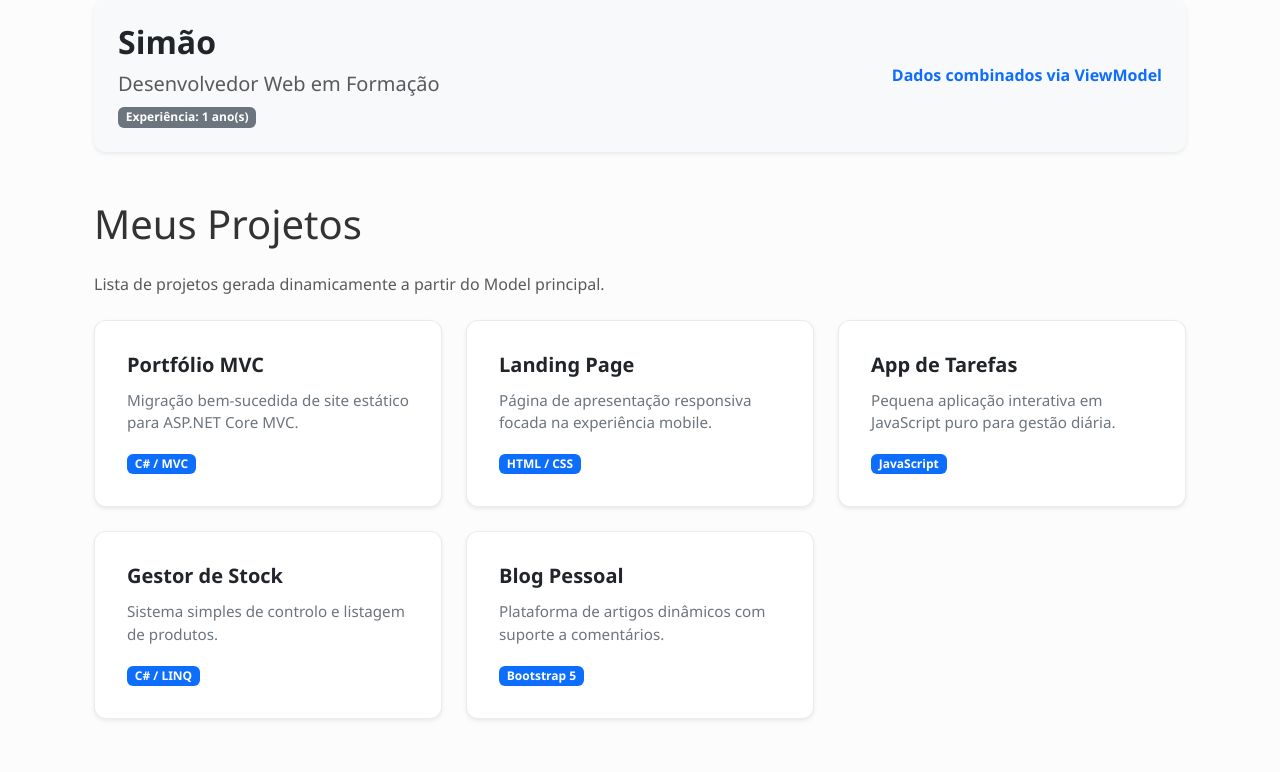
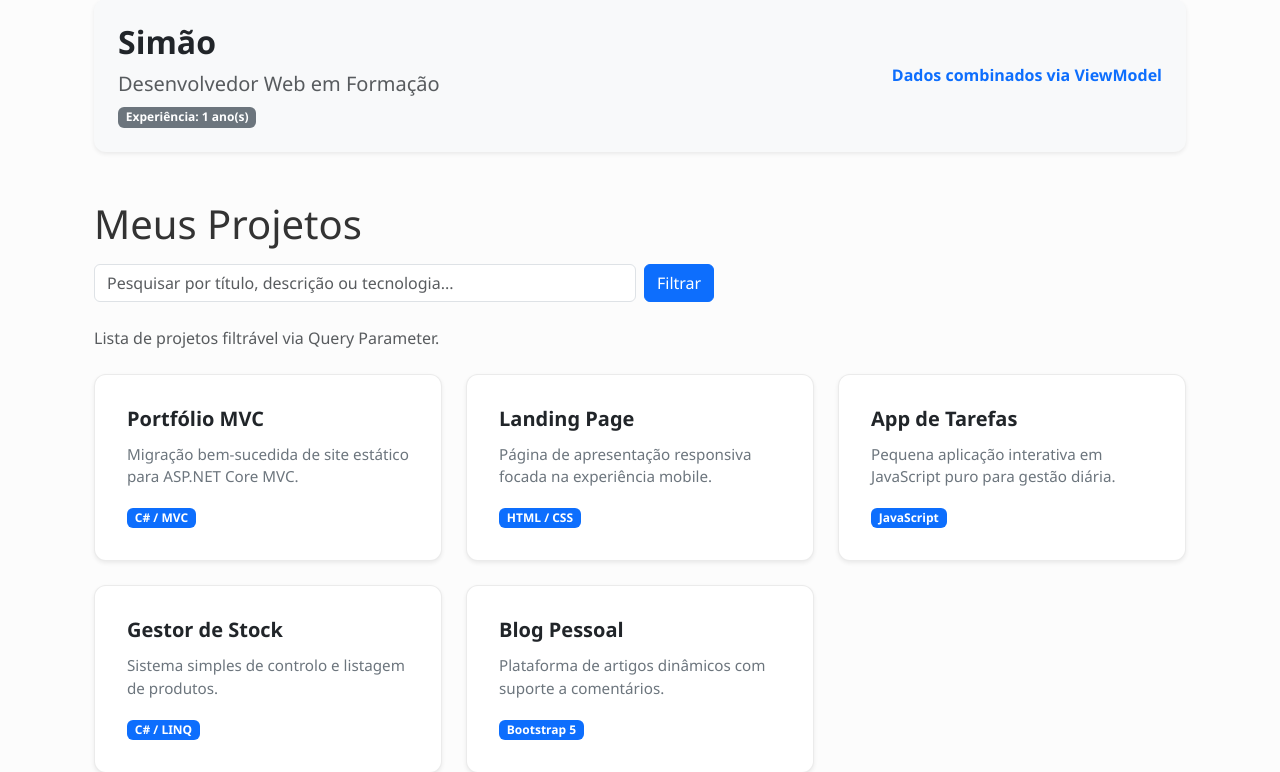
Before and after one commit to simaocarneiro/HomepageMVC, an ASP.NET Core app: page /Home/Projetos in a window 1280 px wide. Shown: the part 129-901 px from the top of the page. Run offline with ASP.NET Core 8, Linux system fonts and the light colour scheme.

Commit message:
Add files via upload

```diff
--- a/Views/Home/Projetos.cshtml
+++ b/Views/Home/Projetos.cshtml
@@ -2,9 +2,11 @@
 
 @{
     ViewData["Title"] = "Projetos e Perfil";
+    var termoAtual = ViewData["TermoPesquisa"] as string;
 }
 
 <div class="container py-4">
+    <!-- Secção de Perfil -->
     <div class="card bg-light border-0 shadow-sm p-4 mb-5">
         <div class="row align-items-center">
             <div class="col-md-8">
@@ -18,9 +20,47 @@
         </div>
     </div>
 
-    <h1 class="mb-4">Meus Projetos</h1>
-    <p class="text-muted mb-4">Lista de projetos gerada dinamicamente a partir do Model principal.</p>
+    <h1 class="mb-3">Meus Projetos</h1>
 
+    <!-- Formulário de Pesquisa (GET) -->
+    <form method="get" class="row g-2 mb-4">
+        <div class="col-sm-8 col-md-6">
+            <input type="text"
+                   name="termo"
+                   value="@termoAtual"
+                   placeholder="Pesquisar por título, descrição ou tecnologia..."
+                   class="form-control" />
+        </div>
+        <div class="col-auto">
+            <button type="submit" class="btn btn-primary">Filtrar</button>
+        </div>
+        @if (!string.IsNullOrWhiteSpace(termoAtual))
+        {
+            <div class="col-auto">
+                <a asp-controller="Home" asp-action="Projetos" class="btn btn-outline-secondary">Limpar</a>
+            </div>
+        }
+    </form>
+
+    @if (!string.IsNullOrWhiteSpace(termoAtual))
+    {
+        <p class="text-muted mb-4">
+            A mostrar <strong>@Model.ListaProjetos.Count</strong> resultado(s) para "<strong>@termoAtual</strong>".
+        </p>
+    }
+    else
+    {
+        <p class="text-muted mb-4">Lista de projetos filtrável via Query Parameter.</p>
+    }
+
+    @if (Model.ListaProjetos.Count == 0)
+    {
+        <div class="alert alert-warning">
+            Não foram encontrados projetos para o termo "<strong>@termoAtual</strong>".
+        </div>
+    }
+    else
+    {
         <div class="row">
             @foreach (var projeto in Model.ListaProjetos)
             {
@@ -35,4 +75,5 @@
                 </div>
             }
         </div>
+    }
 </div>
```
Lines whose indentation alone changed are shown as unchanged.
